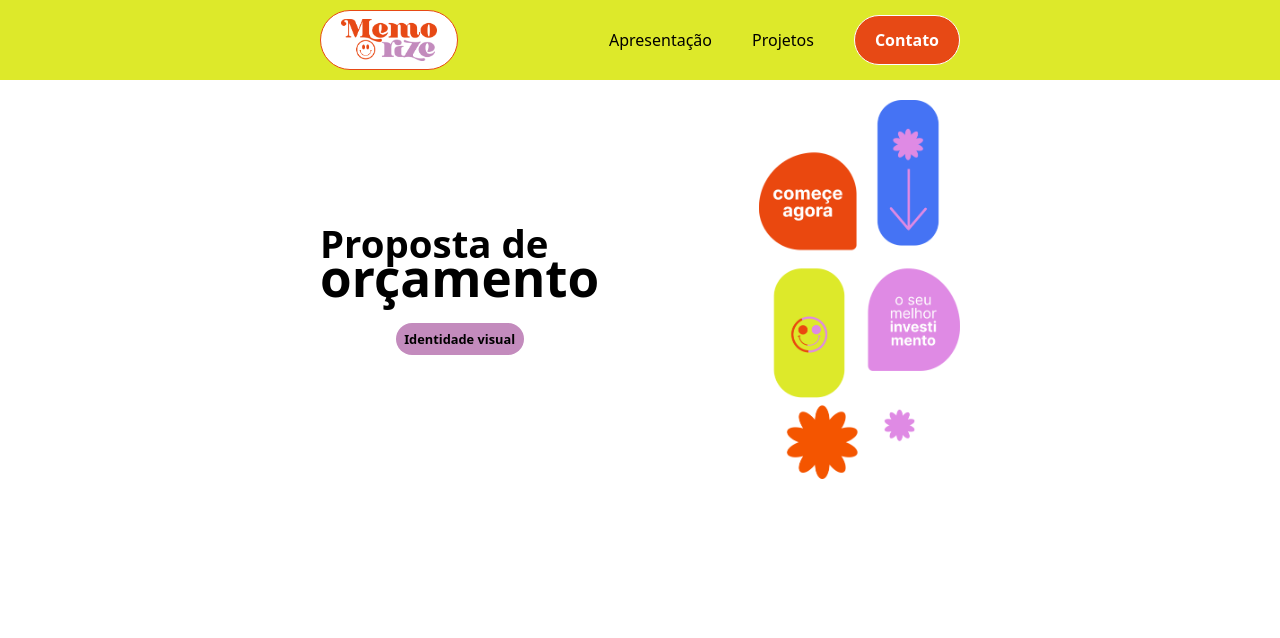
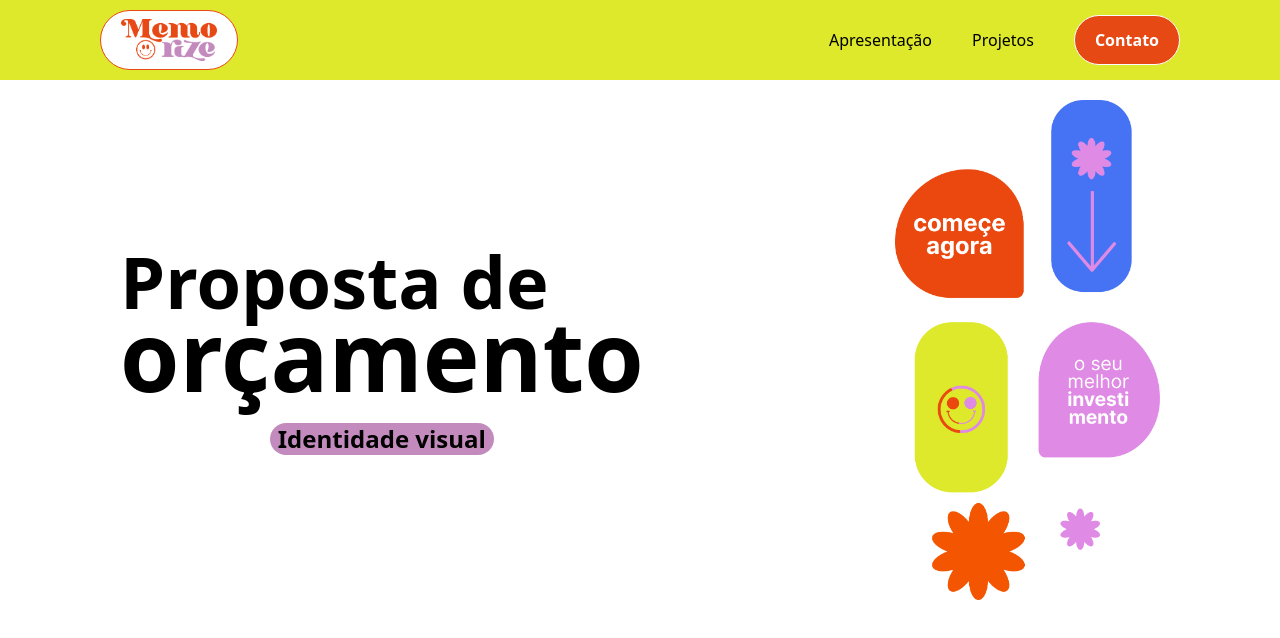
Before and after one commit to rennegomes/memorize, a Next.js app: page / in a window 1280 px wide. Shown: the top 638 px of the page. Built offline with nearby package versions, Linux system fonts and the light colour scheme.

Commit message:
att responsive chamariz

```diff
--- a/app/components/cabecalho.tsx
+++ b/app/components/cabecalho.tsx
@@ -1,7 +1,7 @@
 export function Header(){
     return(
-        <div className="bg-[#DDE92A] h-20 flex">
-            <div className="flex justify-between items-center w-11/12 lg:w-1/2 sm:m-auto max-sm:justify-center max-sm:w-full">
+        <div className="bg-[#DDE92A] h-20 flex justify-center">
+            <div className="flex justify-between items-center w-11/12 max-w-[1080px] max-sm:justify-center max-sm:w-full">
                 <div className="bg-white border border-[#E74915] px-5 py-2 rounded-full">
                     <img src="/LogoMemorize.png" alt="Logo" className="w-24" />
                 </div>
--- a/app/components/chamariz.tsx
+++ b/app/components/chamariz.tsx
@@ -1,16 +1,16 @@
 export function Chamariz (){
     return(
-        <div>
-            <div className="flex gap-5 justify-between flex-col items-center h-full px-5 lg:w-1/2 lg:px-0 lg:m-auto lg:gap-40 lg:flex-row">
-                <div className="font-bold my-10 md:my-0">
-                    <h1 className="text-5xl lg:text-[3vw] md:text-6xl">
+        <div className="flex justify-center">
+            <div className="flex gap-5 justify-between flex-col items-center w-full max-w-[1080px] px-5 lg:flex-row">
+                <div className="font-bold my-10">
+                    <h1 className="text-5xl lg:text-7xl md:text-6xl">
                         Proposta de
                     </h1>
-                    <h1 className="text-6xl lg:text-[4vw] md:text-7xl mt-[-10px]">
+                    <h1 className="text-6xl lg:text-8xl md:text-7xl mt-[-10px]">
                         orçamento
                     </h1>
                     <div className="flex justify-center">
-                        <p className="text-2xl text-center bg-[#C38BBD] rounded-full mt-5 w-56 self-center lg:text-[1vw] lg:w-[10vw]">
+                        <p className="text-2xl text-center bg-[#C38BBD] rounded-full mt-5 w-56 self-center">
                             Identidade visual
                         </p>
                     </div>
```
